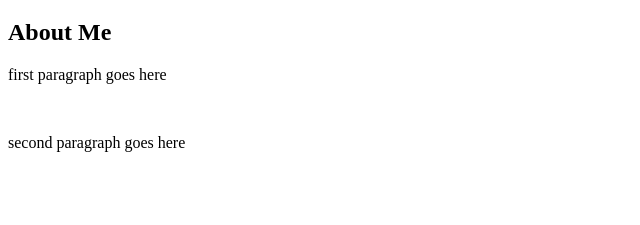
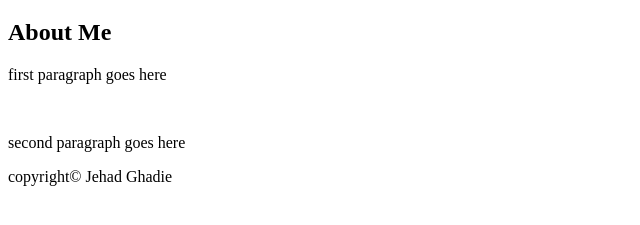
Before and after one commit to Ghad0133/Ghad0133.github.io, a plain HTML site: page html-assignment/index.html in a window 1280 px wide. Shown: the part 61-286 px from the top of the page, without its empty margins (0-640 px from the left). Drawn offline with Linux system fonts and the light colour scheme.

Commit message:
added copyright

```diff
--- a/html-assignment/index.html
+++ b/html-assignment/index.html
@@ -17,6 +17,10 @@
         <p>second paragraph goes here</p>
     </artical>
 
+    <footer>
+        copyright&#169; Jehad Ghadie
+    </footer>
+
 </body>
 </html>
 
```
